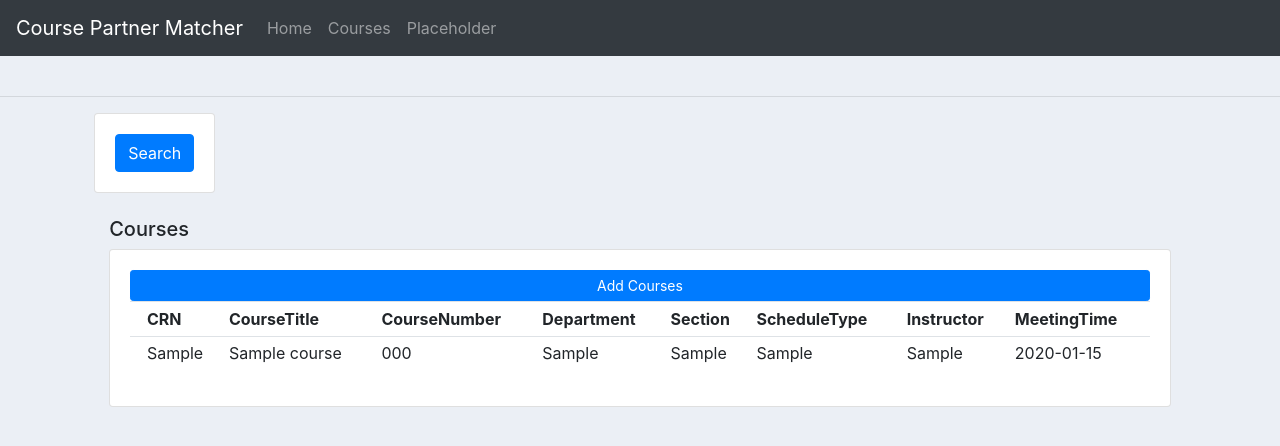
After one commit to jialen2/Course_Partner_Matcher, a Django app: page /courses/ in a window 1280 px wide. The commit adds this page. Shown: the top 446 px of the page. Run offline with Django 3.2, Linux system fonts and the light colour scheme; tables that the repository leaves empty hold one stand-in row (values such as "Sample post"); some libraries are stand-ins or nearby versions.

Commit message:
finished Course table creation, updated html

```diff
--- a/mysite/User/forms.py
+++ b/mysite/User/forms.py
@@ -1,7 +1,13 @@
 from django.forms import ModelForm
 from .models import Enrollment
+from .models import Courses
 
 class Form(ModelForm):
     class Meta:
         model = Enrollment
         fields = ['NetId', 'CRN']
+
+class Courses(ModelForm):
+    class Meta:
+        model = Courses
+        fields = ['CRN', 'CourseTitle', 'CourseNumber', 'Department', 'Section', 'ScheduleType', 'Instructor', 'MeetingTime']
--- a/mysite/User/models.py
+++ b/mysite/User/models.py
@@ -11,3 +11,15 @@ class Enrollment(models.Model):
 
 #    def __str__(self):
 #        return self.NetId
+
+class Courses(models.Model):
+    CRN = models.CharField(max_length = 10, primary_key = True)
+    CourseTitle = models.CharField(max_length = 100)
+    CourseNumber = models.CharField(max_length = 50)
+    Department = models.CharField(max_length = 100)
+    Section = models.CharField(max_length = 50)
+    ScheduleType = models.CharField(max_length = 50)
+    Instructor = models.CharField(max_length = 50)
+    MeetingTime = models.CharField(max_length = 50)
+    class Meta:
+        db_table = "Courses"
--- a/mysite/User/serializers.py
+++ b/mysite/User/serializers.py
@@ -1,9 +1,15 @@
 #from django.contrib.auth.models import User, Group
 from rest_framework import serializers
 from User.models import Enrollment
+#from User.models import Courses
 
 
 class UserSerializer(serializers.HyperlinkedModelSerializer):
     class Meta:
         model = Enrollment
         fields = ['url', 'NetId', 'CRN']
+
+# class CourseSerializer(serializers.HyperlinkedModelSerializer):
+#     class Meta:
+#         model = Courses
+#         fields = ['CRN', 'CourseTitle', 'CourseNumber', 'Department', 'Section', 'ScheduleType', 'Instructor', 'MeetingTime']
--- /dev/null
+++ b/mysite/User/templates/User/courses.html
@@ -0,0 +1,55 @@
+{% extends 'User/main.html'%}
+
+{% block content %}
+
+<hr>
+<div class="row">
+    <div class="col-md-1.5 offset-md-1">
+        <div class="card card-body">
+            <form method="get">
+            <button class="btn btn-primary" type="submit"> Search </button>
+            </form>
+        </div>
+    </div>
+</div>
+
+<br>
+
+<div class="row">
+    <div class="col-md-10 offset-md-1">
+        <h5>Courses</h5>
+        <div class = "card card-body">
+            <a class='btn btn-primary btn-sm btn-block' href="{% url 'create' %}">Add Courses</a>
+            <table class="table table-sm">
+                <tr>
+                    <th></th>
+                    <th>CRN</th>
+                    <th>CourseTitle</th>
+                    <th>CourseNumber</th>
+                    <th>Department</th>
+                    <th>Section</th>
+                    <th>ScheduleType</th>
+                    <th>Instructor</th>
+                    <th>MeetingTime</th>
+                </tr>
+                {% for i in courses %}
+                    <tr>
+                        <th></th>
+                        <td>{{i.CRN}}</td>
+                        <td>{{i.CourseTitle}}</td>
+                        <td>{{i.CourseNumber}}</td>
+                        <td>{{i.Department}}</td>
+                        <td>{{i.Section}}</td>
+                        <td>{{i.ScheduleType}}</td>
+                        <td>{{i.Instructor}}</td>
+                        <td>{{i.MeetingTime}}</td>
+                    </tr>
+                {% endfor %}
+            </table>
+        </div>
+    </div>
+</div>
+
+<br>
+
+{% endblock %}
--- a/mysite/User/templates/User/main.html
+++ b/mysite/User/templates/User/main.html
@@ -18,11 +18,11 @@
   </button>
   <div class="collapse navbar-collapse" id="navbarNav">
     <ul class="navbar-nav">
-      <li class="nav-item active">
-        <a class="nav-link" href="#">Home <span class="sr-only">(current)</span></a>
+      <li class="nav-item">
+        <a class="nav-link" href="/home">Home <span class="sr-only">(current)</span></a>
       </li>
       <li class="nav-item">
-        <a class="nav-link" href="#">Placeholder</a>
+        <a class="nav-link" href="/courses">Courses <span class="sr-only">(current)</span></a>
       </li>
       <li class="nav-item">
         <a class="nav-link" href="#">Placeholder</a>
--- a/mysite/User/urls.py
+++ b/mysite/User/urls.py
@@ -3,5 +3,6 @@ from . import views
 
 urlpatterns = [
     path('home/', views.home),
+    path('courses/',views.courses),
     path('create/', views.create, name="create")
 ]
--- a/mysite/User/views.py
+++ b/mysite/User/views.py
@@ -21,6 +21,10 @@ def home(request):
     enrollments = Enrollment.objects.all()
     return render(request, 'User/dashboard.html', {'enrollments':enrollments})
 
+def courses(request):
+    courses = Courses.objects.all()
+    return render(request, 'User/courses.html', {'courses':courses})
+
 def create(request):
     form = Form()
     if request.method == "POST":
```
Also changed, not shown: mysite/User/migrations/0001_initial.py (deleted), mysite/User/migrations/0002_auto_20210402_1843.py (deleted), mysite/User/migrations/0003_auto_20210402_1906.py (deleted), mysite/User/migrations/__init__.py (deleted), 5 other files.
